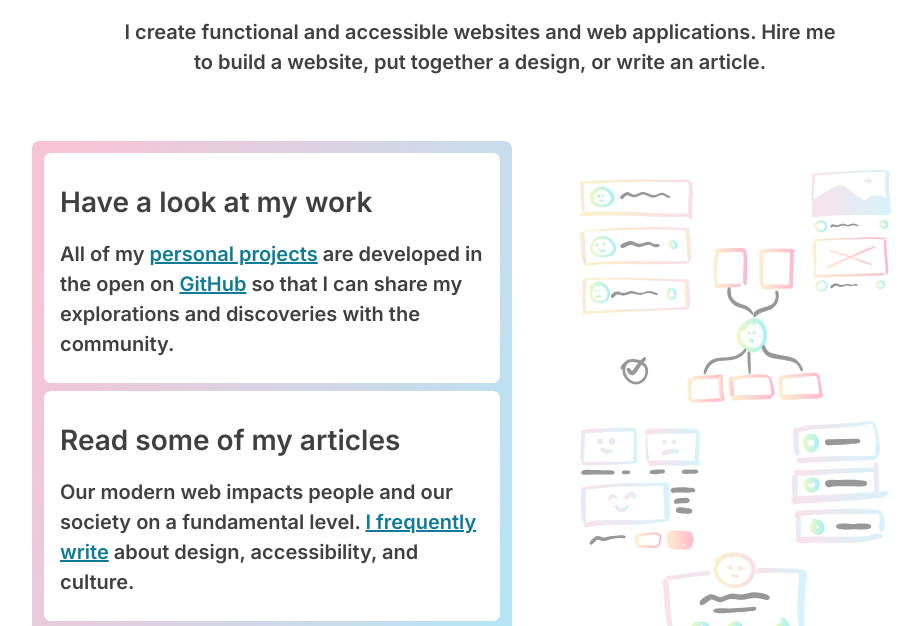
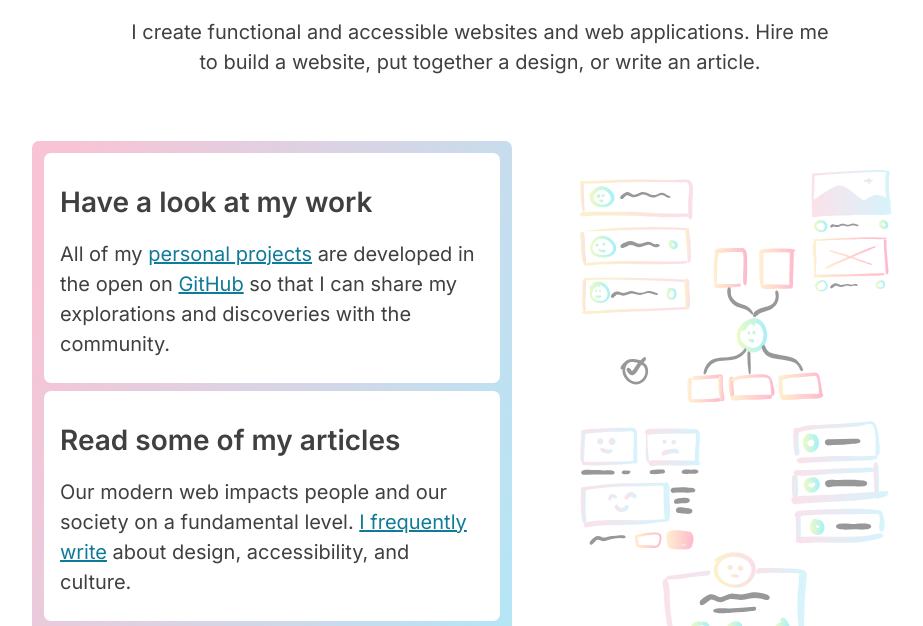
Before and after one commit to rileyskains/skains.dev, a Gatsby site: page / in a window 1280 px wide. Shown: the part 818-1444 px from the top of the page, without its empty margins (160-1083 px from the left). Built offline with nearby package versions, Linux system fonts and the light colour scheme; Gatsby itself is replaced by a stand-in of ours.

Commit message:
main.scss font-weight update

```diff
--- a/src/styles/main.scss
+++ b/src/styles/main.scss
@@ -1,4 +1,4 @@
-@import url('https://fonts.googleapis.com/css2?family=Inter:wght@600&family=Vollkorn:wght@600&display=swap');
+@import url('https://fonts.googleapis.com/css2?family=Inter:wght@400;600&family=Vollkorn:wght@600&display=swap');
 
 $index-gradient: linear-gradient(108.73492398522592deg, hsl(49, 89%, 78%) 6.140625%,hsl(336, 76%, 85%) 95.51562499999999%);
 $work-gradient: linear-gradient(108.73492398522592deg, hsl(340, 78%, 87%) 6.140625%,hsl(193, 86%, 83%) 95.51562499999999%);
@@ -57,6 +57,7 @@
 h3 {
 	font-size: 1.75rem;
 	font-family: 'Inter', sans-serif;
+	font-weight: 600;
 	margin: 0;
 	margin-top: .75rem;
 }
```
